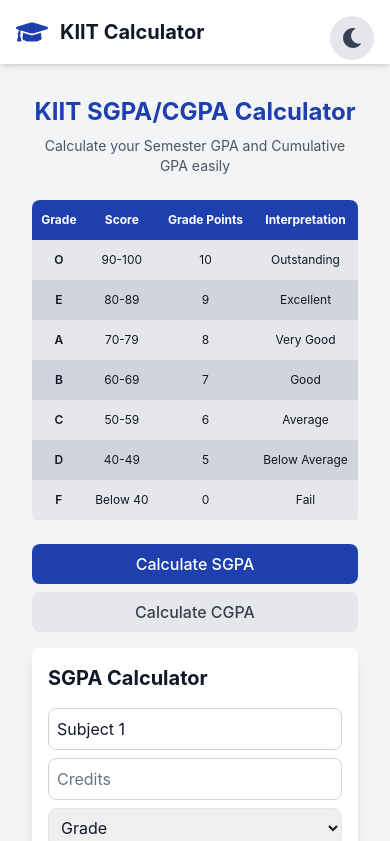
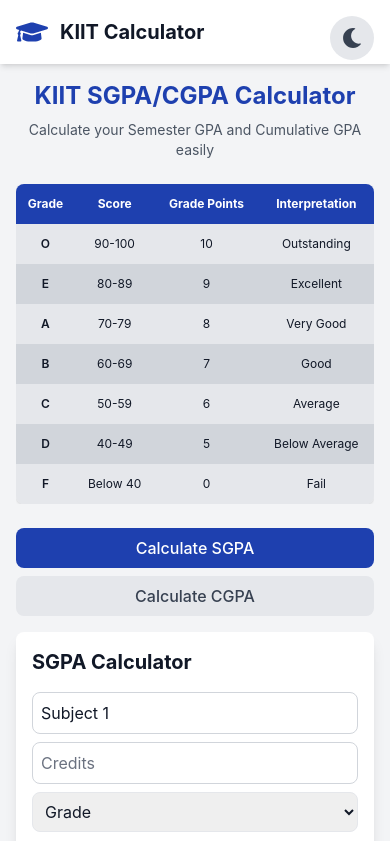
Before and after one commit to ravikant-diwakar/KIIT-SGPA-CGPA-CALCULATOR, a React (Vite) app: page / in a window 390 px wide. Shown: the top 841 px of the page. Built offline with nearby package versions, Linux system fonts and the light colour scheme.

Commit message:
Initial commit

```diff
--- a/src/App.jsx
+++ b/src/App.jsx
@@ -23,7 +23,7 @@
       <ThemeToggle />
       <Header />
 
-      <main className="py-8 lg:py-16 px-8 lg:px-16">
+      <main className="py-4 px-4 lg:py-8 lg:px-8 xl:py-16 xl:px-16">
         <div className="max-w-6xl mx-auto">
           <div className="text-center mb-6 md:mb-8">
             <h1 className="text-2xl md:text-4xl font-bold text-primary dark:text-primary-dark mb-2">
```
